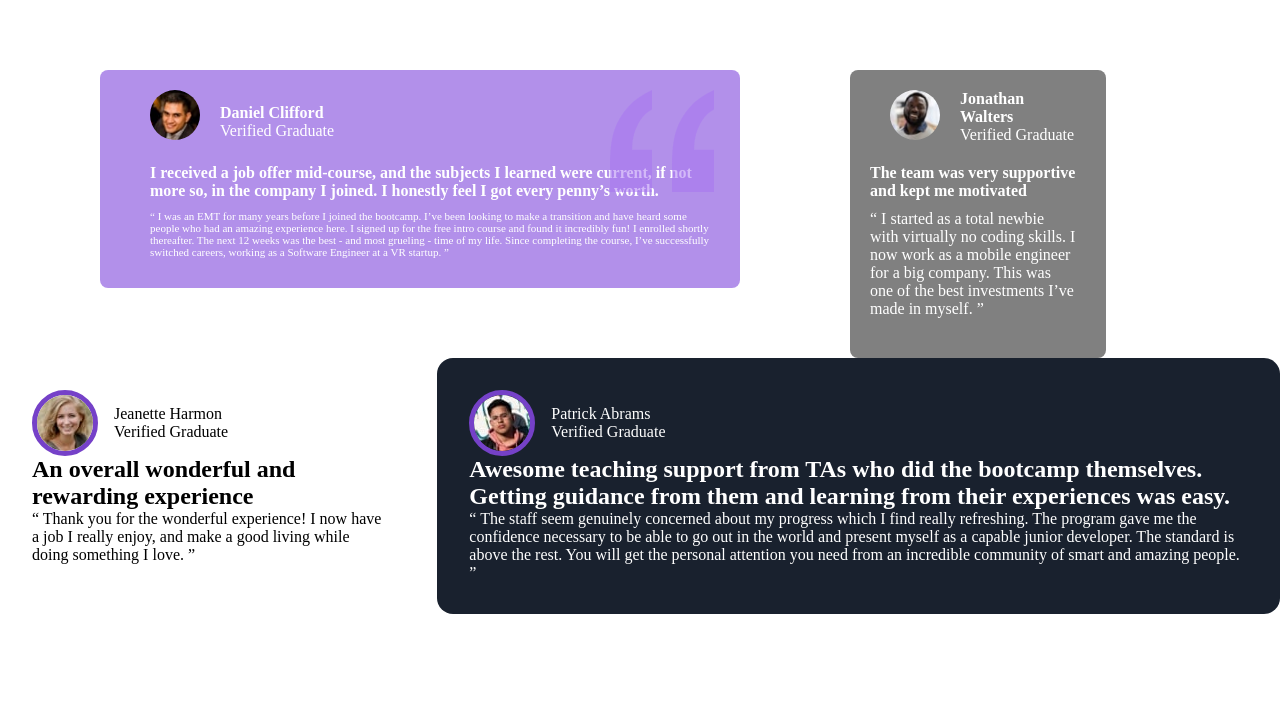
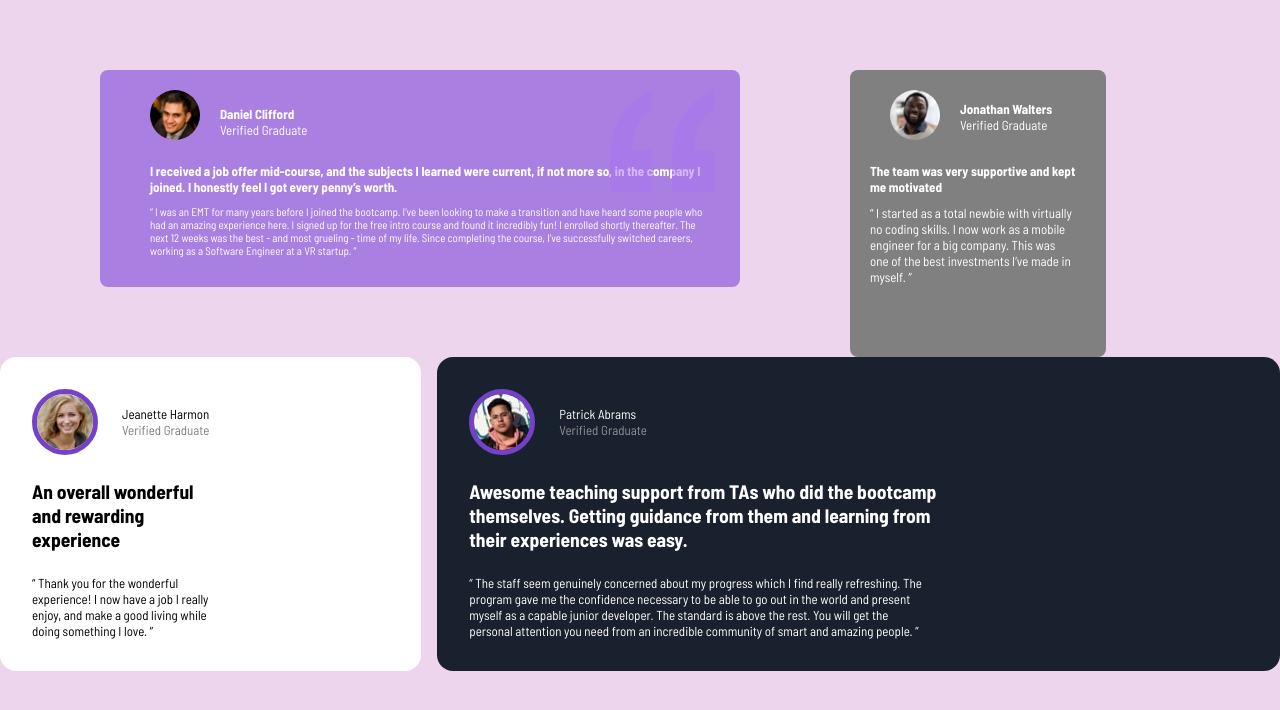
Before and after one commit to Koded247/Responsive-testimonial-grids, a plain HTML site: page index.html in a window 1280 px wide. Drawn offline with Linux system fonts and the light colour scheme.

Commit message:
modified files

```diff
--- a/index.html
+++ b/index.html
@@ -4,6 +4,11 @@
   <meta charset="UTF-8">
   <meta name="viewport" content="width=device-width, initial-scale=1.0">
   <link rel="stylesheet" href="./style.css">
+
+  <link rel="preconnect" href="https://fonts.googleapis.com">
+<link rel="preconnect" href="https://fonts.gstatic.com" crossorigin>
+<link href="https://fonts.googleapis.com/css2?family=Barlow+Semi+Condensed:ital,wght@0,100;0,200;0,300;0,400;0,500;0,600;0,700;0,800;0,900;1,100;1,200;1,300;1,400;1,500;1,600;1,700;1,800;1,900&display=swap" rel="stylesheet">
+
   <title>Testimonial-grids</title>
 </head>
 <body>
@@ -104,10 +109,15 @@
     </div>
 
 
-    <h2>An overall wonderful and rewarding experience</h2>
+    <h2>An overall wonderful <br>
+       and rewarding <br>
+        experience</h2>
     <p>
-      “ Thank you for the wonderful experience! I now have a job I really enjoy, and make a good living
-      while doing something I love. ”
+      “ Thank you for the wonderful <br>
+       experience! I now have a job I really <br>
+        enjoy, and make a good living
+      while <br>
+       doing something I love. ”
     </p>
   </div>
   <div class="left-box test-cont">
@@ -120,12 +130,16 @@
     </div>
 
 
-    <h2>Awesome teaching support from TAs who did the bootcamp themselves. Getting guidance from them and
-      learning from their experiences was easy.</h2>
+    <h2 >Awesome teaching support from TAs who did the bootcamp <br>
+       themselves. Getting guidance from them and
+      learning from <br>
+       their experiences was easy.</h2>
     <p>
-      “ The staff seem genuinely concerned about my progress which I find really refreshing. The program
-      gave me the confidence necessary to be able to go out in the world and present myself as a capable
-      junior developer. The standard is above the rest. You will get the personal attention you need from
+      “ The staff seem genuinely concerned about my progress which I find really refreshing. The <br>
+       program
+      gave me the confidence necessary to be able to go out in the world and present <br>
+       myself as a capable
+      junior developer. The standard is above the rest. You will get the <br> personal attention you need from
       an incredible community of smart and amazing people. ”
     </p>
   </div>
--- a/style.css
+++ b/style.css
@@ -7,9 +7,12 @@
 body {
     width: 100%;
     height: 100vh;
+    background: rgb(237, 214, 237);
     /* display: flex; */
     justify-content: center;
     align-items: center;
+    font-family: "Barlow Semi Condensed", sans-serif;
+    font-size: 13px;
 }
 
 .first-flex {
@@ -123,5 +126,11 @@ background:hsl(0, 0%, 100%) ;
   display: flex;
   justify-content: flex-start;
   align-items: center;
-  gap: 1rem;
+  gap: 1.5rem;
 }
+.section2-container h2 {
+  margin: 1.5rem  0 ;
+}
+.verify-text {
+  opacity: 50%;
+}
```
